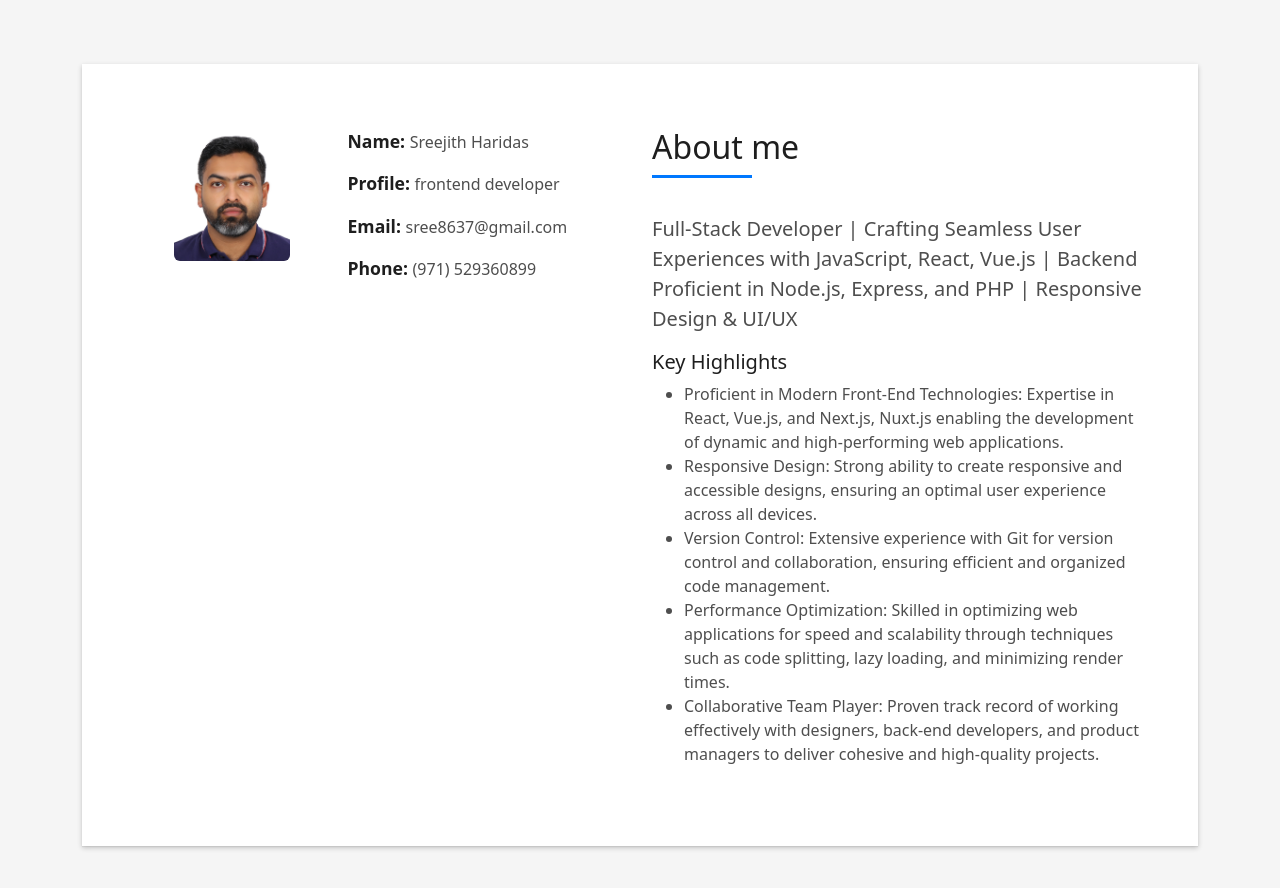
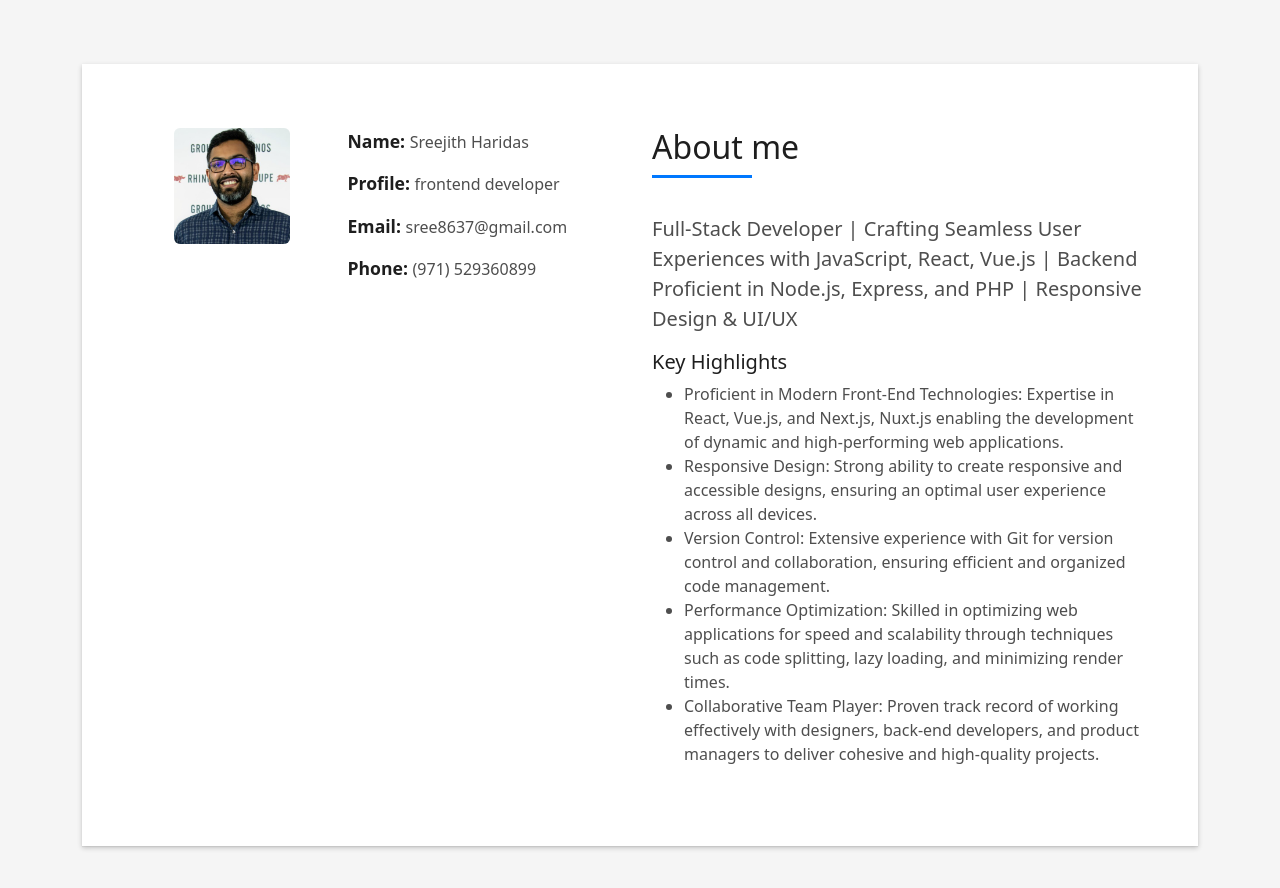
Before and after one commit to sreedev8637/sreedev8637, a plain HTML site: page index.html in a window 1280 px wide. Shown: the part 800-1688 px from the top of the page. Drawn offline with Linux system fonts and the light colour scheme.

Commit message:
update img

```diff
--- a/index.html
+++ b/index.html
@@ -101,7 +101,7 @@
                   <div class="row">
                     <div class="col-sm-6 col-md-5">
                       <div class="about-img">
-                        <img src="assets/img/photo-min.jpeg" class="img-fluid rounded b-shadow-a" alt="">
+                        <img src="assets/img/linkedin.jpeg" class="img-fluid rounded b-shadow-a" alt="">
                       </div>
                     </div>
                     <div class="col-sm-6 col-md-7">
```
Also changed, not shown: assets/img/linkedin.jpeg (added).
